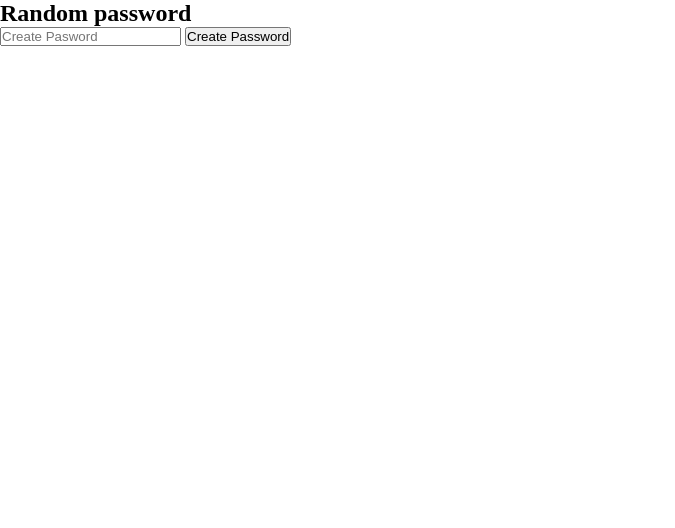
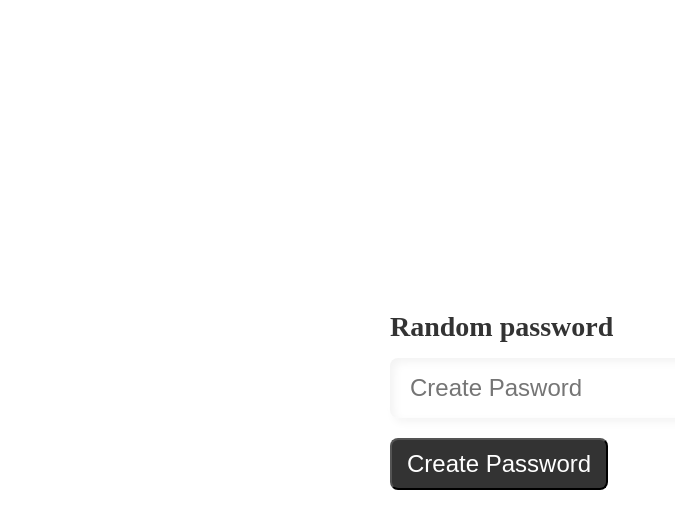
Before and after one commit to Tkach-A-M/password-generator, a plain HTML site: page index.html in a window 1280 px wide. Shown: the whole page, without its empty margins (0-675 px from the left). Drawn offline with Linux system fonts and the light colour scheme.

Commit message:
feat: add styles

```diff
--- a/style.css
+++ b/style.css
@@ -2,3 +2,54 @@
     margin: 0;
     padding: 0;
 }
+
+body{
+    display: flex;
+    justify-content: center;
+    align-items: center;
+    min-height: 100vh;
+}
+
+.inputArea{
+    position: relative;
+    width: 500px;
+}
+
+.inputArea h2{
+    font-size: 28px;
+    color: #333;
+}
+
+.inputArea input{
+    position: relative;
+    width: 100%;
+    height: 60px;
+    border: none;
+    margin: 15px 0 20px;
+    background: transparent;
+    outline: none;
+    padding: 0 20px;
+    font-size: 24px;
+    box-sizing: border-box;
+    border-radius: 8px;
+    color: #333;
+    box-shadow: -4px -4px 10px rgba(255, 255, 255, 1),
+                inset 4px 4px 10px rgba(0, 0, 0, 0.05),
+                inset -4px -4px 10px rgba(255, 255, 255, 1),
+                4px 4px 10px rgba(0, 0, 0, 0.05);
+}
+
+.inputArea #generateButton{
+    position: relative;
+    color: #fff;
+    background: #333;
+    font-size: 24px;
+    display: inline-block;
+    padding: 10px 15px;
+    border-radius: 8px;
+    outline: none;
+}
+
+.inputArea #generateButton:active{
+    background: #9c27b0 ;
+}
```
